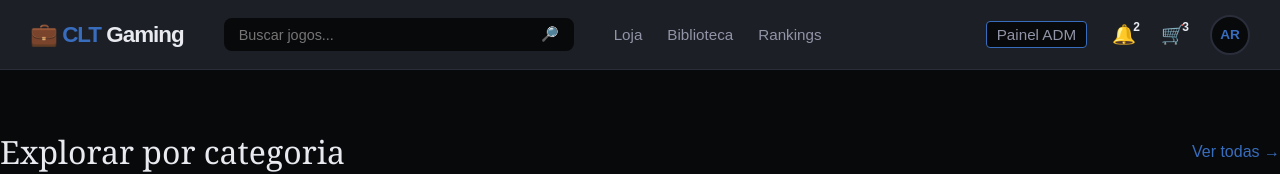
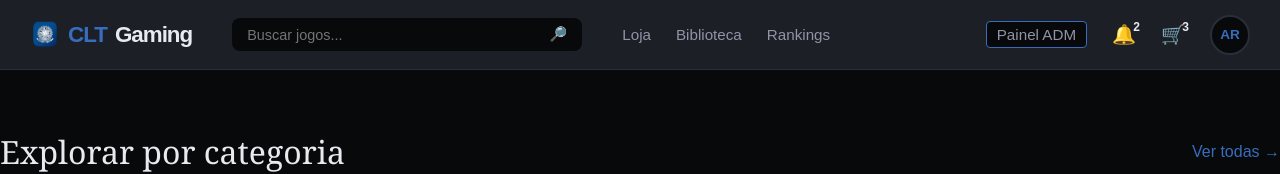
Before and after one commit to kaiquerios/EntregaP1A3, a React (Create React App) app: page / in a window 1280 px wide. Shown: the top 174 px of the page. Built offline with nearby package versions, Linux system fonts and the light colour scheme; no server answers; the HTML template or start-up script is replaced by a standard one.

Commit message:
alteração de icone da navbar

```diff
--- a/src/components/layout/Navbar/index.css
+++ b/src/components/layout/Navbar/index.css
@@ -20,10 +20,19 @@ flex: 1;
 }
 
 .navbar-logo {
+    display: flex;
+    align-items: center; /* centraliza verticalmente */
+    gap: 8px; /* espaço entre ícone e texto */
     font-size: 1.4rem; /*utilizado rem para melhor responsividade*/
     font-weight: 800;
     color: var(--text-main);
     letter-spacing: -1px;
+}
+
+.navbar-logo img {
+    width: 30px;
+    height: 30px;
+    display: block;
 }
 
 /*cor da sigla CLT*/
@@ -79,7 +88,7 @@ flex: 1;
     transition: 0.3s;
 }
 
-.navbar-item:hover, navbar-item.active{
+.navbar-item:hover{
     color: var(--contrast)
 }
 
--- a/src/components/layout/Navbar/index.js
+++ b/src/components/layout/Navbar/index.js
@@ -1,5 +1,6 @@
 import React from 'react';
 import './index.css';
+import iconCLT from '../../../assets/img/icon_clt.png';
 
 function Navbar() {
 
@@ -10,8 +11,8 @@ function Navbar() {
         <div className='navbar-container'>
 
             <div className='navbar-logo'>
-                {/*incluir icone*/}
-                💼 <span>CLT</span> Gaming
+                <img src={iconCLT} alt="Icone CLT" />
+                <span>CLT</span> Gaming
             </div>
 
 
@@ -23,7 +24,7 @@ function Navbar() {
 
         {/*Menu de navegação*/}
             <div className='navbar-menu'>
-            <a href='#loja' className='navbar-item active'>Loja</a>
+            <a href='#loja' className='navbar-item'>Loja</a>
             <a href='#biblioteca' className='navbar-item'>Biblioteca</a>
             <a href='#rankings' className='navbar-item'>Rankings</a>
             </div>
```
Also changed, not shown: src/assets/img/icon_clt.png (added), 1 other file (tests, documents, lock files or other folders).
